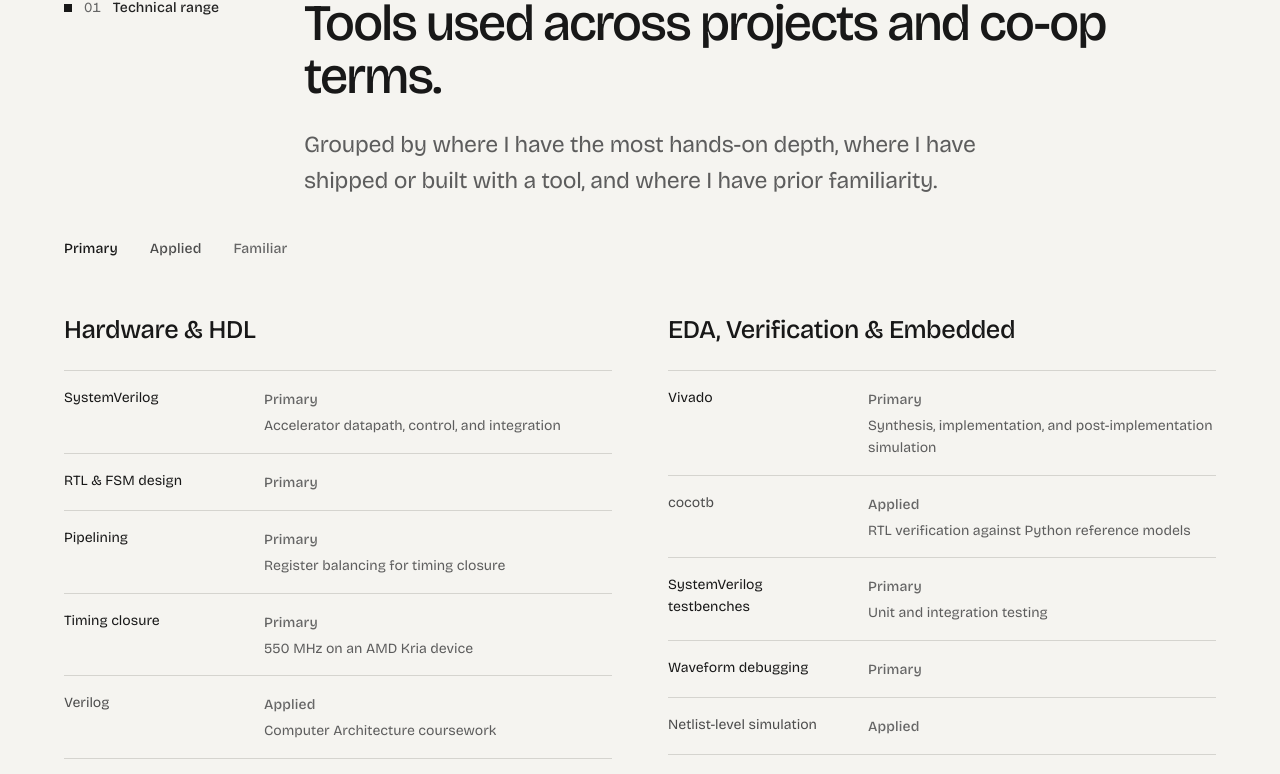
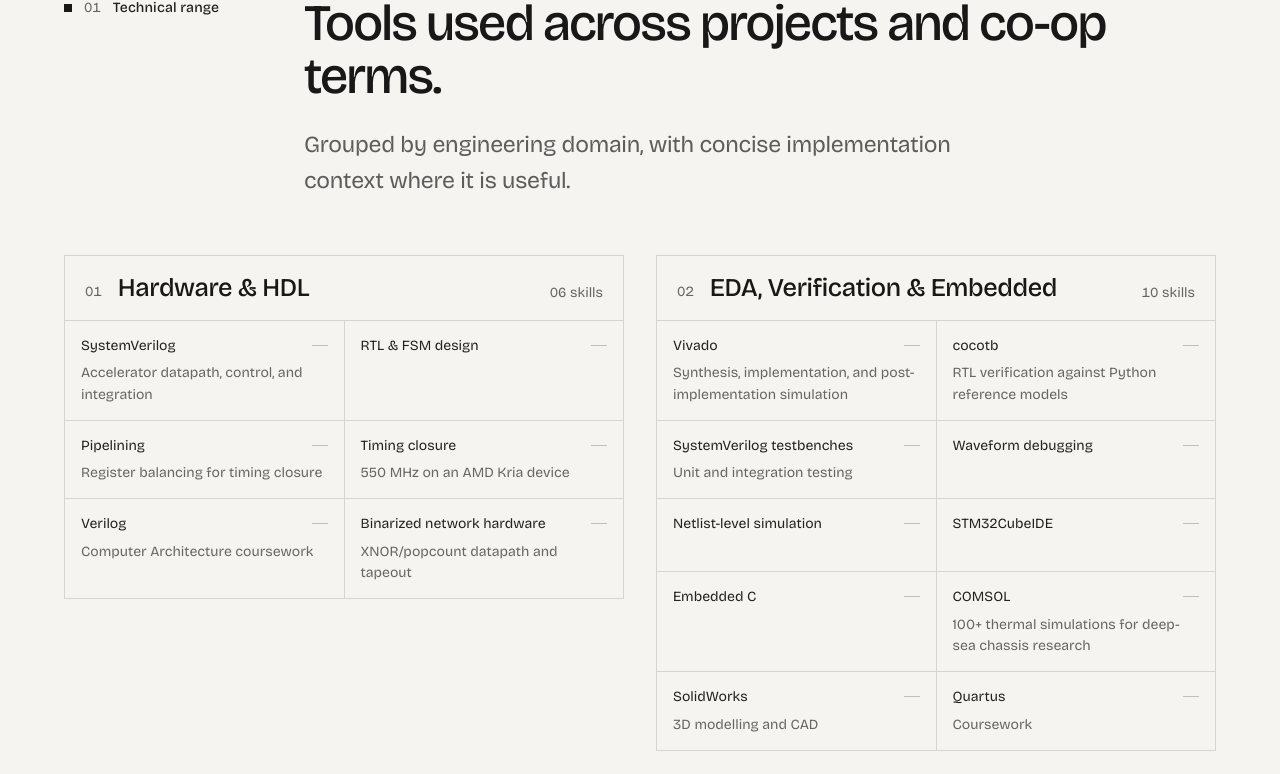
Before and after one commit to Ctr-cv/personal-portfolio, a Next.js app: page /about in a window 1280 px wide. Shown: the part 1155-1929 px from the top of the page. Built offline with nearby package versions, Linux system fonts and the light colour scheme.

Commit message:
Redesign technical skills tables

```diff
--- a/src/app/about/page.tsx
+++ b/src/app/about/page.tsx
@@ -11,9 +11,6 @@ export const metadata: Metadata = {
     "Vivi Huang is a third-year Computer Engineering student at the University of Waterloo with experience in software, machine learning, and digital hardware.",
   alternates: { canonical: "/about" },
 };
-
-const depthLabel = { core: "Primary", working: "Applied", exposure: "Familiar" } as const;
-const depthStyle = { core: "text-bone-50", working: "text-bone-300", exposure: "text-bone-500" } as const;
 
 const bio = [
   "Hello! My name is Vivi Huang, and I'm a third-year Computer Engineering student at the University of Waterloo. Through my personal time, courseworks and previous co-ops, I have gained extensive experience in full-stack and product development.",
@@ -78,27 +75,31 @@ export default function AboutPage() {
       <section className="py-20 sm:py-28">
         <Container wide>
           <Reveal>
-            <SectionHeader index="01" label="Technical range" title="Tools used across projects and co-op terms." intro="Grouped by where I have the most hands-on depth, where I have shipped or built with a tool, and where I have prior familiarity." />
+            <SectionHeader index="01" label="Technical range" title="Tools used across projects and co-op terms." intro="Grouped by engineering domain, with concise implementation context where it is useful." />
           </Reveal>
 
-          <Reveal className="mt-10 flex flex-wrap gap-x-8 gap-y-3">
-            {(["core", "working", "exposure"] as const).map((depth) => (
-              <span key={depth} className={`type-label ${depthStyle[depth]}`}>{depthLabel[depth]}</span>
-            ))}
-          </Reveal>
+          <div className="mt-14 grid gap-8 lg:grid-cols-2">
+            {skillGroups.map((group, index) => (
+              <Reveal key={group.title} index={index % 2} className="self-start border border-carbon-700 bg-carbon-900">
+                <div className="flex flex-col gap-3 border-b border-carbon-700 px-5 py-4 sm:flex-row sm:items-end sm:justify-between sm:gap-6">
+                  <div className="flex items-baseline gap-4">
+                    <span aria-hidden="true" className="type-meta numeric text-bone-500">{String(index + 1).padStart(2, "0")}</span>
+                    <h2 className="type-h3 text-bone-50">{group.title}</h2>
+                  </div>
+                  <span className="type-meta numeric shrink-0 text-bone-500">{String(group.items.length).padStart(2, "0")} skills</span>
+                </div>
 
-          <div className="mt-14 grid gap-x-14 gap-y-16 lg:grid-cols-2">
-            {skillGroups.map((group, index) => (
-              <Reveal key={group.title} index={index % 2}>
-                <h2 className="type-h3 text-bone-50">{group.title}</h2>
-                <ul className="mt-6">
+                <ul className="grid gap-px bg-carbon-700 sm:grid-cols-2">
                   {group.items.map((item) => (
-                    <li key={item.name} className="grid gap-x-6 gap-y-1 border-t border-carbon-700 py-4 sm:grid-cols-[minmax(0,11rem)_minmax(0,1fr)]">
-                      <span className={`type-meta ${depthStyle[item.depth]}`}>{item.name}</span>
-                      <div>
-                        <span className="type-label text-bone-500">{depthLabel[item.depth]}</span>
-                        {item.note && <span className="type-meta mt-1 block text-bone-400">{item.note}</span>}
+                    <li
+                      key={item.name}
+                      className="group relative min-h-[4.5rem] bg-carbon-900 px-4 py-3.5 transition-[background-color,transform] duration-200 ease-out hover:z-10 hover:-translate-y-px hover:bg-carbon-800"
+                    >
+                      <div className="flex items-center justify-between gap-3">
+                        <span className="type-meta text-bone-100 transition-colors duration-200 group-hover:text-bone-50">{item.name}</span>
+                        <span aria-hidden="true" className="h-px w-4 shrink-0 bg-carbon-600 transition-[width,background-color] duration-200 group-hover:w-6 group-hover:bg-bone-400" />
                       </div>
+                      {item.note && <span className="type-meta mt-1.5 block leading-snug text-bone-500 transition-colors duration-200 group-hover:text-bone-400">{item.note}</span>}
                     </li>
                   ))}
                 </ul>
```
